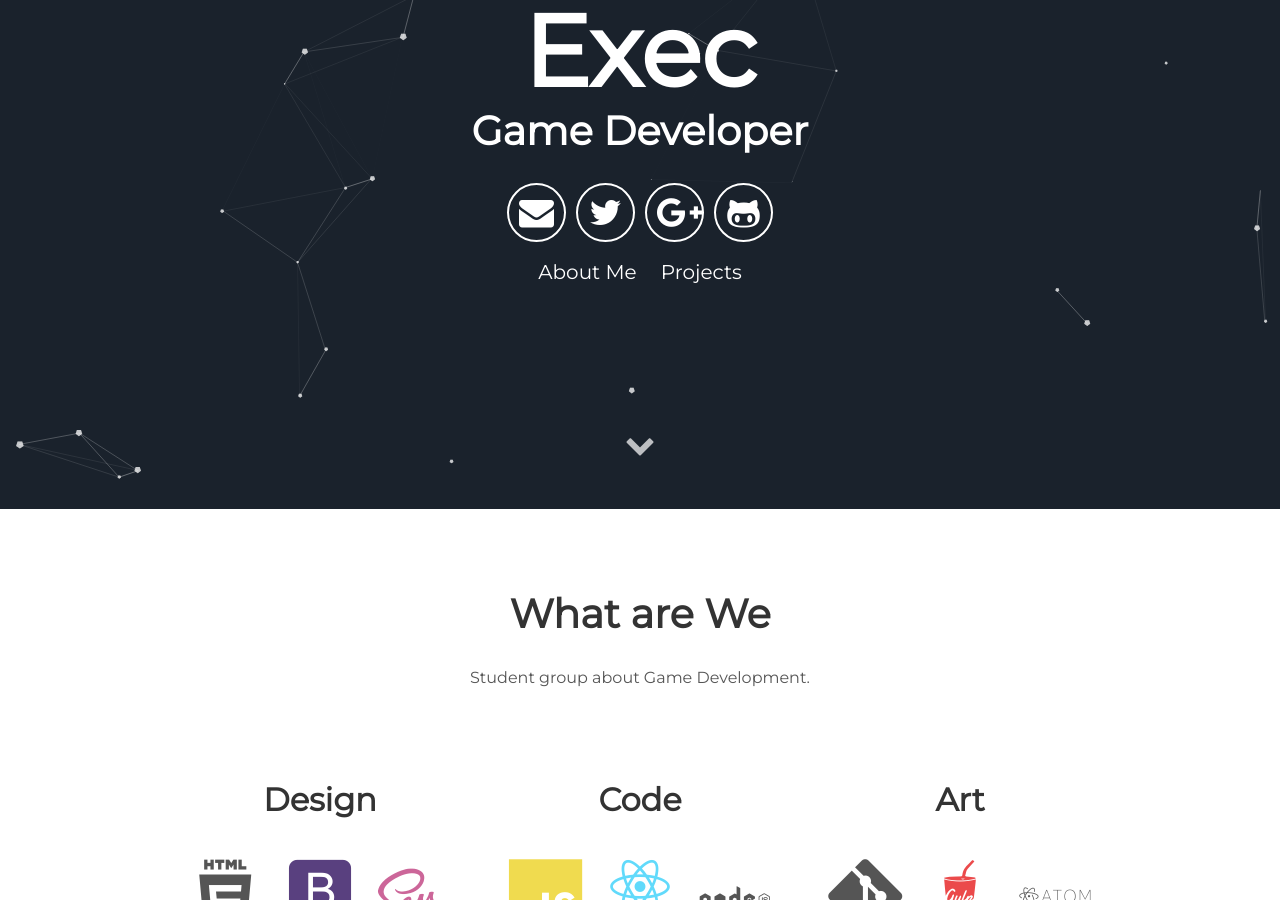
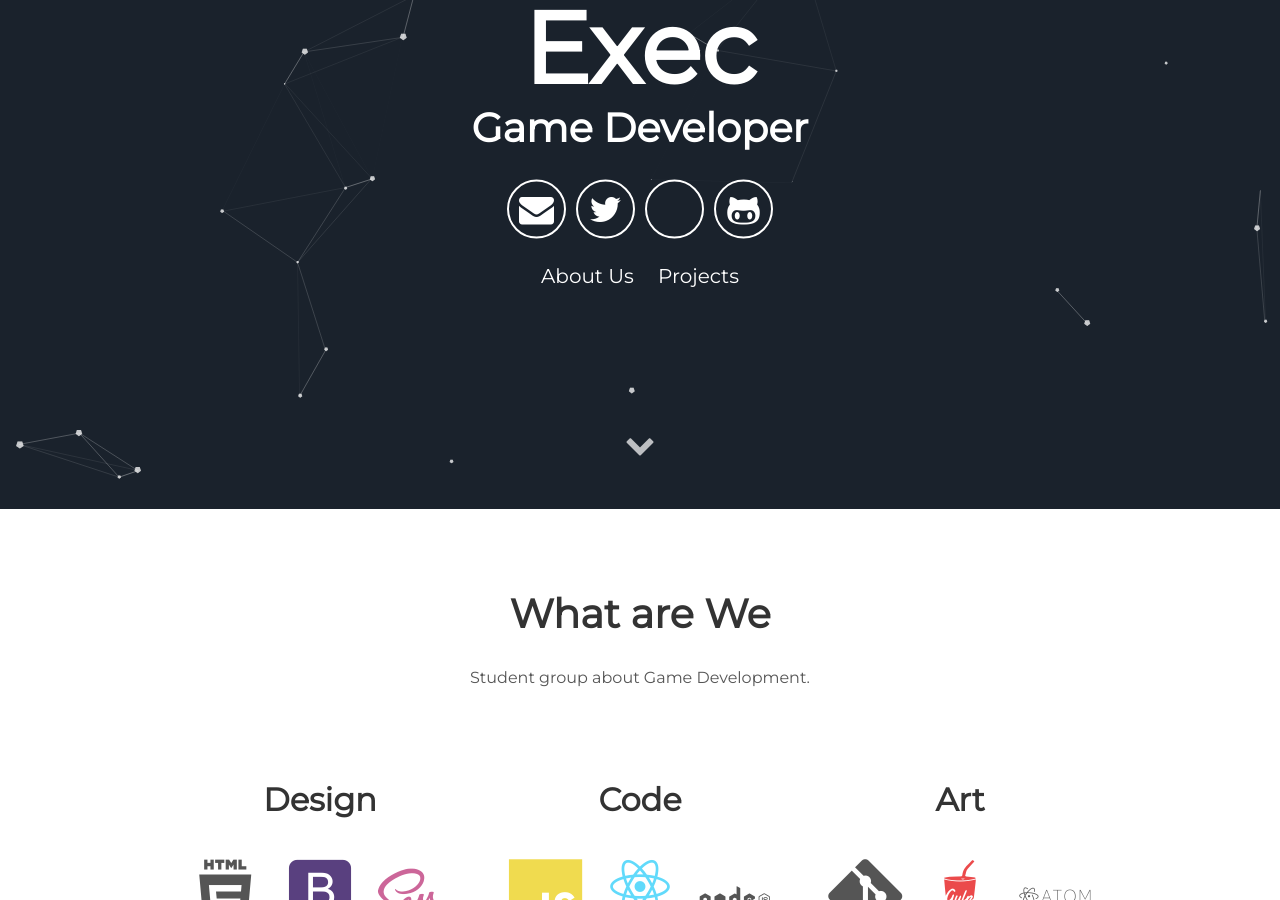
Before and after one commit to gamedevcincy/gamedevcincy.github.io, a Jekyll site: the page built from index.html, in a window 1280 px wide and 900 px high, scrolled down 391 px. Built offline with Jekyll 4.4.1, drawn with Linux system fonts in a browser that asks for light colours.

Commit message:
Update header.html

```diff
--- a/_includes/header.html
+++ b/_includes/header.html
@@ -6,12 +6,12 @@
       </h1>
       <div class="header-icons">
         <a aria-label="Send email" href="#"><i class="icon fa fa-envelope"></i></a>
-        <a aria-label="My Twitter" target="_blank" href="#"><i class="icon fa fa-twitter" aria-hidden="true"></i></a>
-        <a aria-label="My Google Plus" target="_blank" href="#"><i class="icon fa fa-google-plus" aria-hidden="true"></i></a>
-        <a aria-label="My Github" target="_blank" href="#"><i class="icon fa fa-github-alt" aria-hidden="true"></i></a>
+        <a aria-label="Twitter Icon" target="_blank" href="#"><i class="icon fa fa-twitter" aria-hidden="true"></i></a>
+        <a aria-label="Slack Icon" target="_blank" href="https://gamedevcincy.slack.com"><i class="icon fa fa-slack-hash" aria-hidden="true"></i></a>
+        <a aria-label="Github Icon" target="_blank" href="https://github.com/gamedevcincy/"><i class="icon fa fa-github-alt" aria-hidden="true"></i></a>
       </div>
       <div class="header-links">
-        <a class="link" href="#about" data-scroll>About Me</a>
+        <a class="link" href="#about" data-scroll>About Us</a>
         <a class="link" href="#projects" data-scroll>Projects</a>
       </div>
   </div>
```
